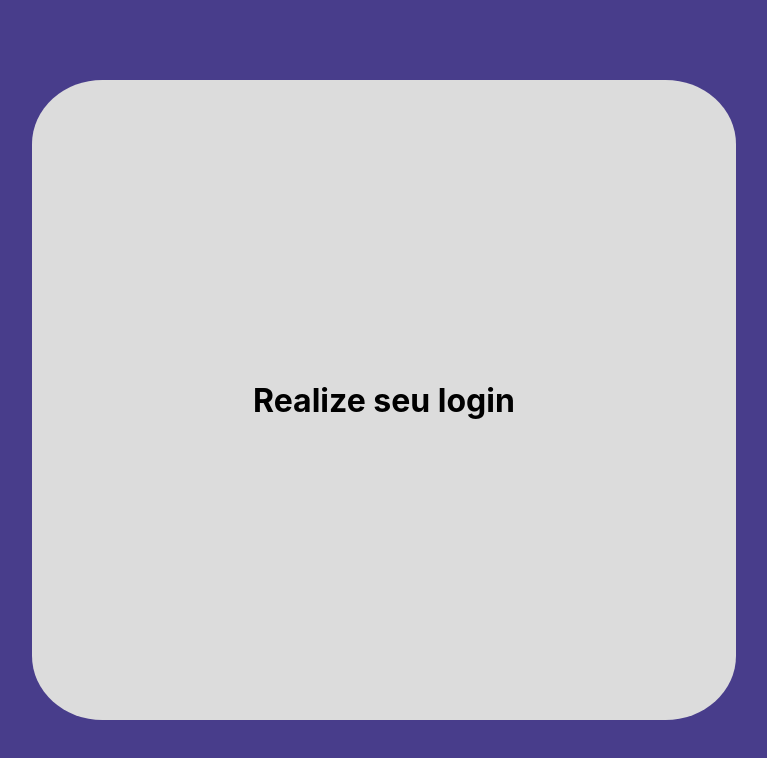
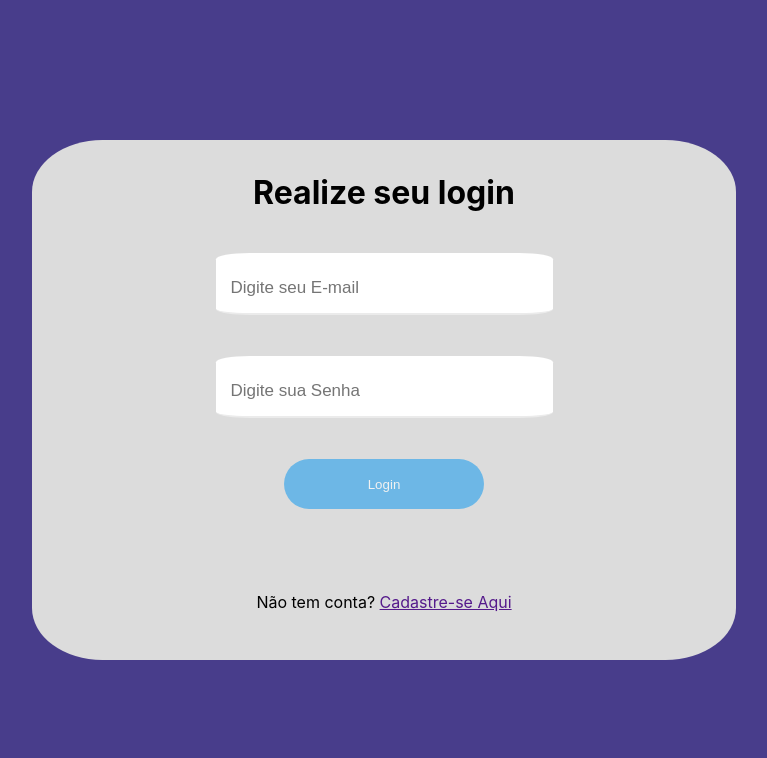
Before and after one commit to Danielbb21/microMercadoFront, a React (Create React App) app: page / in a window 1280 px wide. Shown: the top 758 px of the page, without its empty margins (256-1023 px from the left). Built offline with nearby package versions, Linux system fonts and the light colour scheme.

Commit message:
Feito o login sem a lógica

```diff
--- a/package.json
+++ b/package.json
@@ -8,6 +8,7 @@
     "@testing-library/user-event": "^13.5.0",
     "react": "^18.1.0",
     "react-dom": "^18.1.0",
+    "react-router-dom": "^6.3.0",
     "react-scripts": "5.0.1",
     "web-vitals": "^2.1.4"
   },
--- /dev/null
+++ b/src/Components/Input.jsx
@@ -0,0 +1,12 @@
+import './input.css';
+
+export const Input = (props) => {
+  return (
+    <>
+      <input className="input" placeholder={props.text}
+        type={props.type}
+        onChange={props.onChange}
+        value={props.value} />
+    </>
+  );
+}
--- /dev/null
+++ b/src/Components/input.css
@@ -0,0 +1,17 @@
+.input {
+  padding-bottom: 15px;
+  padding-top: 25px;
+  padding-left: 15px;
+  border: none;
+  font-size: 17px;
+  border-bottom: 2px solid #EBEBEB;
+  width: 320px;
+  border-radius: 10%;
+}
+
+.input:focus{
+  box-shadow: 0 0 0 0;
+  border: 0 none;
+   outline: 0;
+   border-bottom: 2px solid #EBEBEB;
+}
--- a/src/Pages/Login.css
+++ b/src/Pages/Login.css
@@ -9,10 +9,40 @@
 
 .loginWrapper {
   width: 55%;
-  height: 80%;
-  background-color:	#DCDCDC;
+  height: 65%;
+  background-color: #DCDCDC;
   border-radius: 10%;
+  display: flex;
+  flex-direction: column;
+  align-items: center;
+  justify-content: center;
+
+}
+
+.inputsWrapper {
+  display: flex;
+  /* flex: 1; */
+  flex-direction: column;
+  align-items: center;
+  justify-content: space-evenly;
+  height: 70%;
+}
+
+.loginButton{
+  width: 200px;
+  height: 50px;
   display: flex;
   align-items: center;
   justify-content: center;
+  border: none;
+  background-color: #24a0ed;
+  color: white;
+  border-radius: 25px;
+  cursor: pointer;
+  margin-bottom: 25px;
+  opacity: 0.6;
+  transition: 0.3s;
 }
+.loginButton:hover{
+  opacity: 1;
+}
--- a/src/Pages/Login.jsx
+++ b/src/Pages/Login.jsx
@@ -1,11 +1,21 @@
+import { Input } from '../Components/Input';
 import './Login.css'
 
 export const Login = () => {
+  const handleSubmitData = (e) => {
+    e.preventDefault();
+  }
   return (
     <>
       <div className='loginPage'>
         <div className='loginWrapper'>
-          <h1 style={{margin:0}}>Realize seu login</h1>
+          <h1 style={{ margin: 0 }}>Realize seu login</h1>
+          <form className='inputsWrapper' onSubmit={handleSubmitData}>
+            <Input text={'Digite seu E-mail'} type={'Email'} />
+            <Input text={'Digite sua Senha'} type={'password'} />
+            <button type='submit' className='loginButton'>Login</button>
+          </form>
+          <p>Não tem conta? <a href=''>Cadastre-se Aqui</a></p>
         </div>
       </div>
     </>
```
Also changed, not shown: 1 other file (tests, documents, lock files or other folders).
